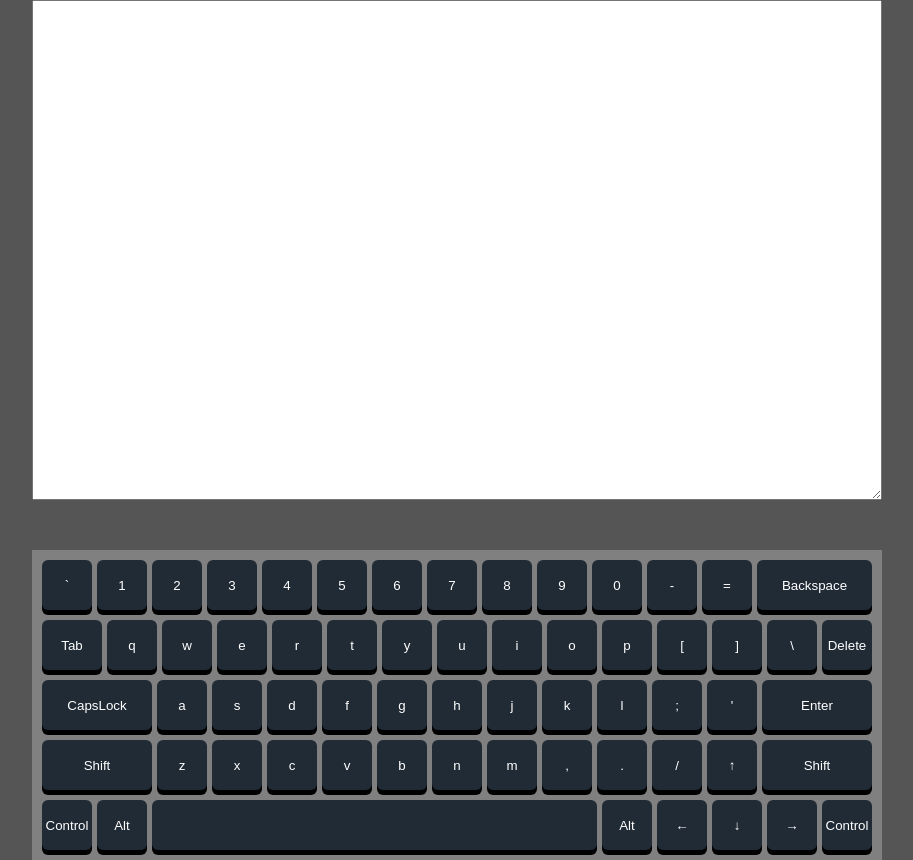
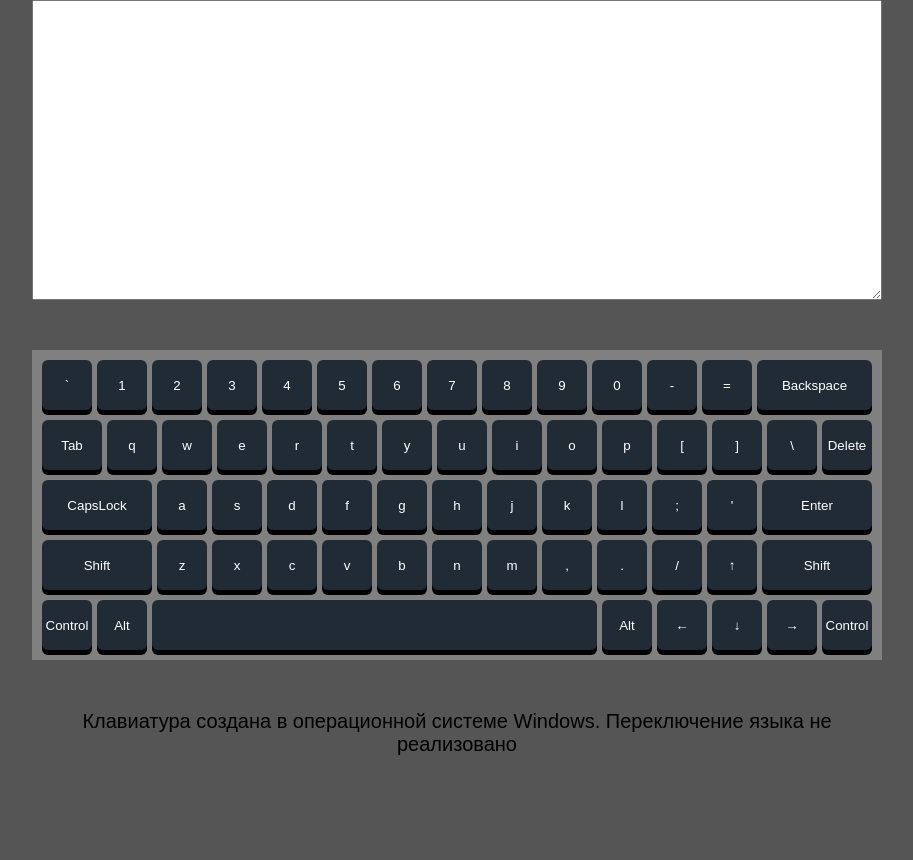
Before and after one commit to Ruslan-Mrzn/virtual-keyboard, a website built with webpack: page src/index.html in a window 1280 px wide. Shown: the whole page, without its empty margins (183-1096 px from the left). After the commit the page ends 800 px from the top, so only its background shows below. Built offline with nearby package versions, Linux system fonts and the light colour scheme.

Commit message:
feat: add info

```diff
--- a/src/index.js
+++ b/src/index.js
@@ -38,6 +38,14 @@ body.append(output);
 const keyboard = document.createElement('div');
 keyboard.classList.add('keyboard');
 body.append(keyboard);
+
+const info = document.createElement('p');
+info.classList.add('info');
+info.textContent = `
+  Клавиатура создана в операционной системе Windows.
+  Переключение языка не реализовано
+`;
+body.append(info);
 
 const shiftAndCapsMode = {};
 
--- /dev/null
+++ b/src/sass/blocks/info.scss
@@ -0,0 +1,6 @@
+.info {
+  text-align: center;
+  color: black;
+  font-size: 20px;
+  font-family: Arial, Helvetica, sans-serif;
+}
--- a/src/sass/blocks/output.scss
+++ b/src/sass/blocks/output.scss
@@ -1,4 +1,4 @@
 .output {
   width: 100%;
-  min-height: 500px;
+  min-height: 300px;
 }
--- a/src/sass/styles.scss
+++ b/src/sass/styles.scss
@@ -4,5 +4,6 @@
   './blocks/keyboard-row.scss',
   './blocks/output.scss',
   './blocks/flex-grow.scss',
-  './blocks/power-on.scss'
+  './blocks/power-on.scss',
+  './blocks/info.scss'
 ;
```
